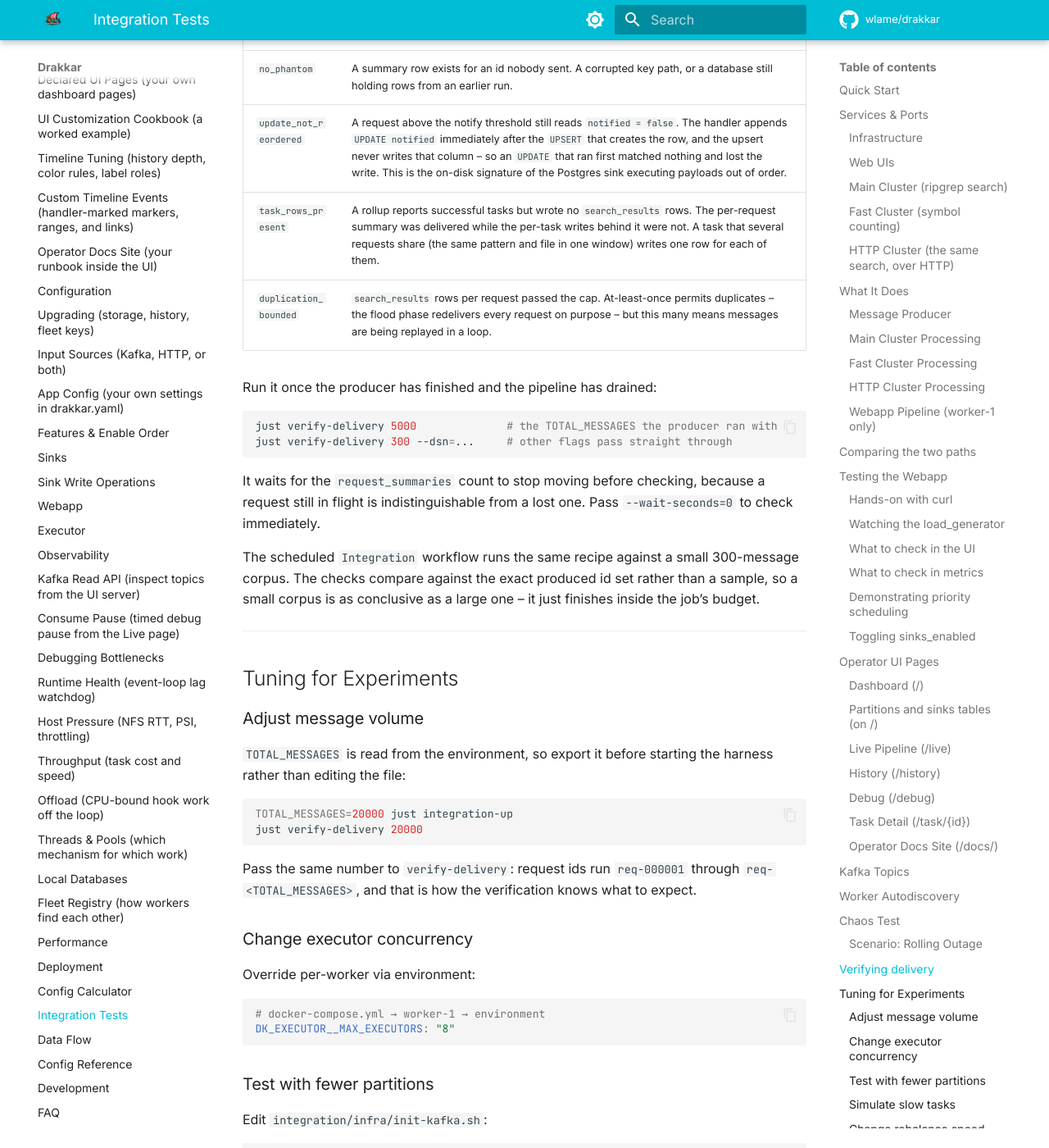
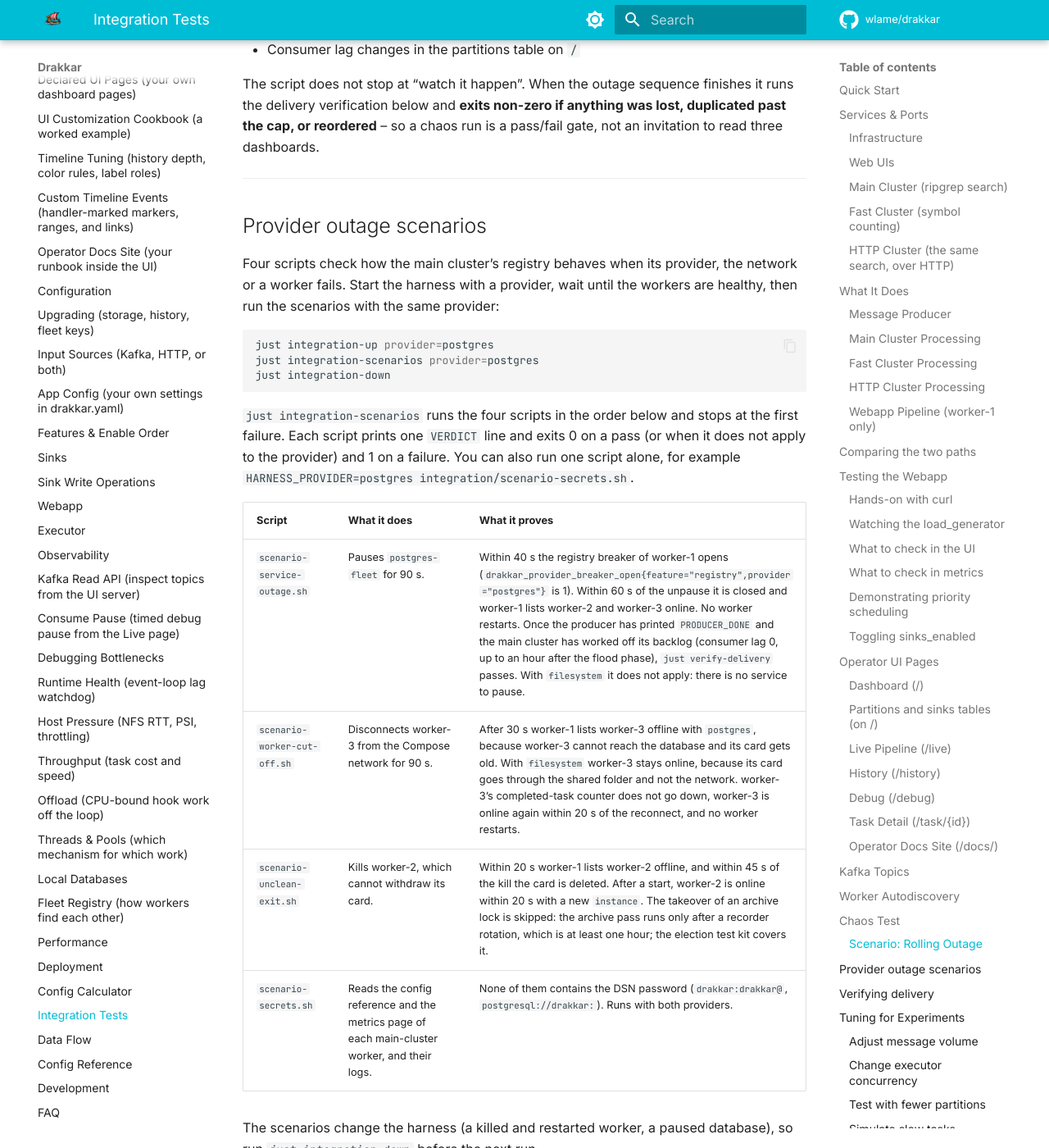
Before and after one commit to wlame/drakkar, an MkDocs documentation site: the page built from docs/integration.md, in a window 1280 px wide and 1400 px high, scrolled down 11988 px. Shown: the whole window at 82% size. Built offline with MkDocs 1.6.1 and Material for MkDocs 9.7.7, drawn with Linux system fonts in a browser that asks for light colours; comment, search, counter and statistics services are not loaded; some of the changed text lies outside the part shown.

Commit message:
Add provider selection and the outage scenarios to the integration harness.

````diff
--- a/docs/integration.md
+++ b/docs/integration.md
@@ -16,8 +16,8 @@
 docker-compose up --build -d
 ```
 
-This starts 19 services, including six workers in three clusters. (A
-twentieth, `load_generator_tenant_a`, is gated behind the `tenant` Compose
+This starts 20 services, including six workers in three clusters. (A
+twenty-first, `load_generator_tenant_a`, is gated behind the `tenant` Compose
 profile.) First run pulls images and builds workers (~2 minutes).
 Subsequent runs start in seconds.
 
@@ -37,6 +37,7 @@
 |---------|------|-------------|
 | **Kafka** | 9092 | Single-node KRaft broker (no Zookeeper) |
 | **PostgreSQL** | 5432 | `drakkar` database with `search_results` table |
+| **PostgreSQL (fleet)** | 5434 | `drakkar_fleet` database: the main cluster's worker registry and archive election when the harness runs with the `postgres` provider |
 | **MongoDB** | 27017 | Document archive |
 | **Redis** | 6379 | Cached search summaries (1h TTL) |
 | **Webhook** | 9000 | HTTP echo server for webhook sink |
@@ -425,11 +426,36 @@
 ## Worker Autodiscovery
 
 All workers write to `/shared` (mounted as a volume). Each worker
-publishes its card to the [fleet registry](fleet.md) folder in that
-volume and reads the cards of the others, so the
-[operator UI](observability.md#operator-ui) lists every worker. Use the
-worker dropdown in the top-right nav to switch between workers without
-remembering ports.
+publishes its card to the [fleet registry](fleet.md) and reads the cards
+of the others, so the [operator UI](observability.md#operator-ui) lists
+every worker. Use the worker dropdown in the top-right nav to switch
+between workers without remembering ports.
+
+The fast workers and the HTTP worker always keep their cards in the
+registry folder in `/shared`. The main cluster (`worker-1`..`worker-3`)
+takes its registry and archive-election provider from the argument of
+`just integration-up`:
+
+```bash
+just integration-up                      # filesystem: cards in /shared
+just integration-up provider=postgres    # postgres: cards in the postgres-fleet database
+```
+
+The argument sets `HARNESS_PROVIDER`, which `docker-compose.yml` passes to
+the three workers as `DK_FLEET__REGISTRY__PROVIDER` and
+`DK_HISTORY__ARCHIVE__ELECTION__PROVIDER`. With `postgres`, both use the
+[connection](fleet.md#connections) `connections.postgres.main`: its DSN in
+`drakkar.yaml` has no password, and `docker-compose.yml` supplies the
+full DSN through `DK_CONNECTIONS__POSTGRES__MAIN__DSN`. The worker
+creates the `drakkar` schema and its tables in `drakkar_fleet` on first
+use.
+
+The main cluster's registry timings are short, so that the scenarios
+below finish in minutes: a card is published every 2 s and read every
+3 s, a worker whose card is 10 s old is offline, and a card 30 s old is
+deleted. Each call to the provider has 2 s and one retry, and three
+failed operations open the [circuit breaker](fleet.md#resilience) for
+10 s. The archive election uses the same resilience block.
 
 ---
 
@@ -469,6 +495,37 @@
 finishes it runs the delivery verification below and **exits non-zero if
 anything was lost, duplicated past the cap, or reordered** -- so a chaos run
 is a pass/fail gate, not an invitation to read three dashboards.
+
+---
+
+## Provider outage scenarios
+
+Four scripts check how the main cluster's registry behaves when its
+provider, the network or a worker fails. Start the harness with a
+provider, wait until the workers are healthy, then run the scenarios with
+the same provider:
+
+```bash
+just integration-up provider=postgres
+just integration-scenarios provider=postgres
+just integration-down
+```
+
+`just integration-scenarios` runs the four scripts in the order below and
+stops at the first failure. Each script prints one `VERDICT` line and
+exits 0 on a pass (or when it does not apply to the provider) and 1 on a
+failure. You can also run one script alone, for example
+`HARNESS_PROVIDER=postgres integration/scenario-secrets.sh`.
+
+| Script | What it does | What it proves |
+|--------|--------------|----------------|
+| `scenario-service-outage.sh` | Pauses `postgres-fleet` for 90 s. | Within 40 s the registry breaker of worker-1 opens (`drakkar_provider_breaker_open{feature="registry",provider="postgres"}` is 1). Within 60 s of the unpause it is closed and worker-1 lists worker-2 and worker-3 online. No worker restarts. Once the producer has printed `PRODUCER_DONE` and the main cluster has worked off its backlog (consumer lag 0, up to an hour after the flood phase), `just verify-delivery` passes. With `filesystem` it does not apply: there is no service to pause. |
+| `scenario-worker-cut-off.sh` | Disconnects worker-3 from the Compose network for 90 s. | After 30 s worker-1 lists worker-3 offline with `postgres`, because worker-3 cannot reach the database and its card gets old. With `filesystem` worker-3 stays online, because its card goes through the shared folder and not the network. worker-3's completed-task counter does not go down, worker-3 is online again within 20 s of the reconnect, and no worker restarts. |
+| `scenario-unclean-exit.sh` | Kills worker-2, which cannot withdraw its card. | Within 20 s worker-1 lists worker-2 offline, and within 45 s of the kill the card is deleted. After a start, worker-2 is online within 20 s with a new `instance`. The takeover of an archive lock is skipped: the archive pass runs only after a recorder rotation, which is at least one hour; the election test kit covers it. |
+| `scenario-secrets.sh` | Reads the config reference and the metrics page of each main-cluster worker, and their logs. | None of them contains the DSN password (`drakkar:drakkar@`, `postgresql://drakkar:`). Runs with both providers. |
+
+The scenarios change the harness (a killed and restarted worker, a paused
+database), so run `just integration-down` before the next run.
 
 ---
 
````
Also changed, not shown: CHANGELOG.md (+10 -1 lines), 13 other files.
